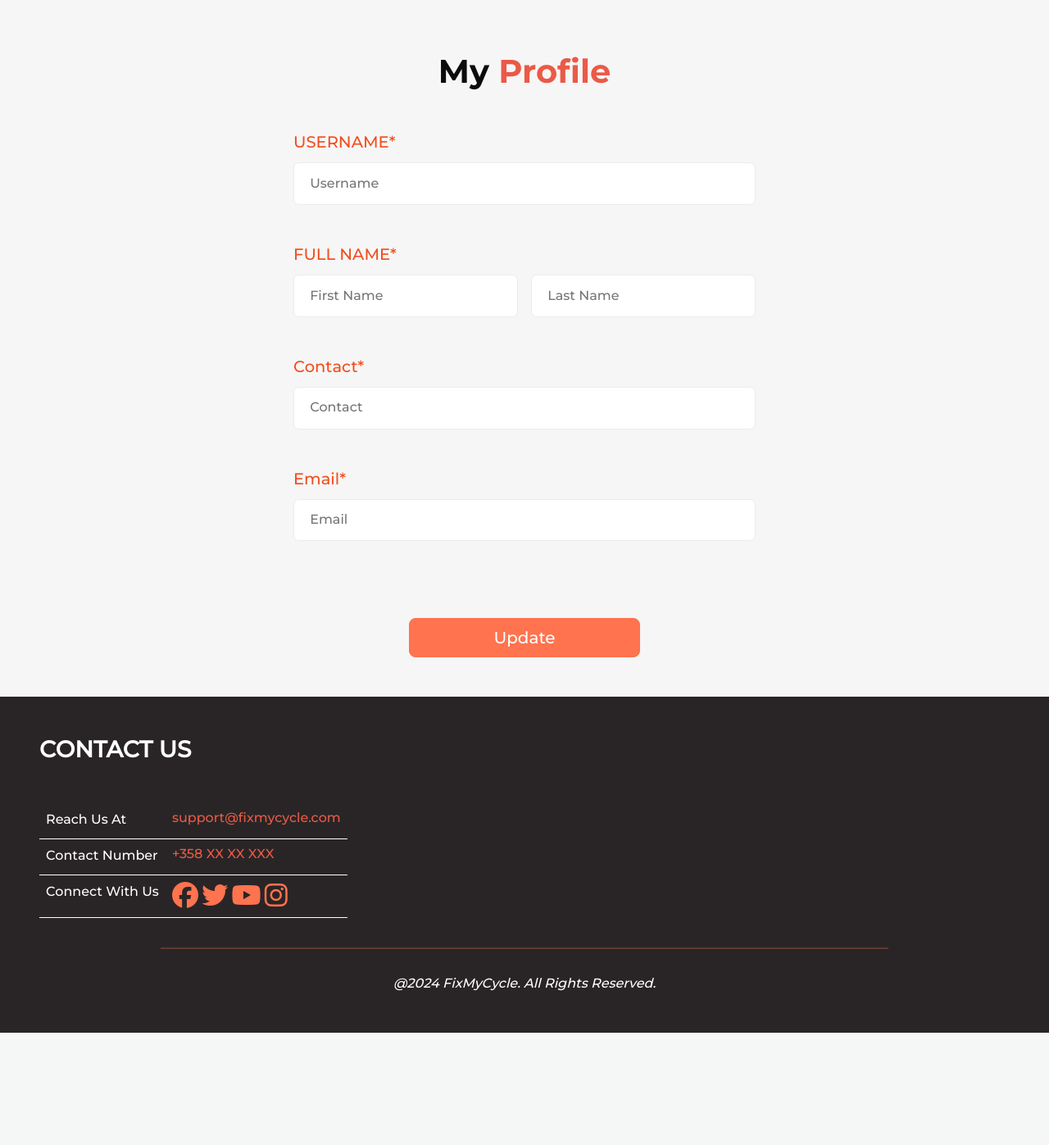
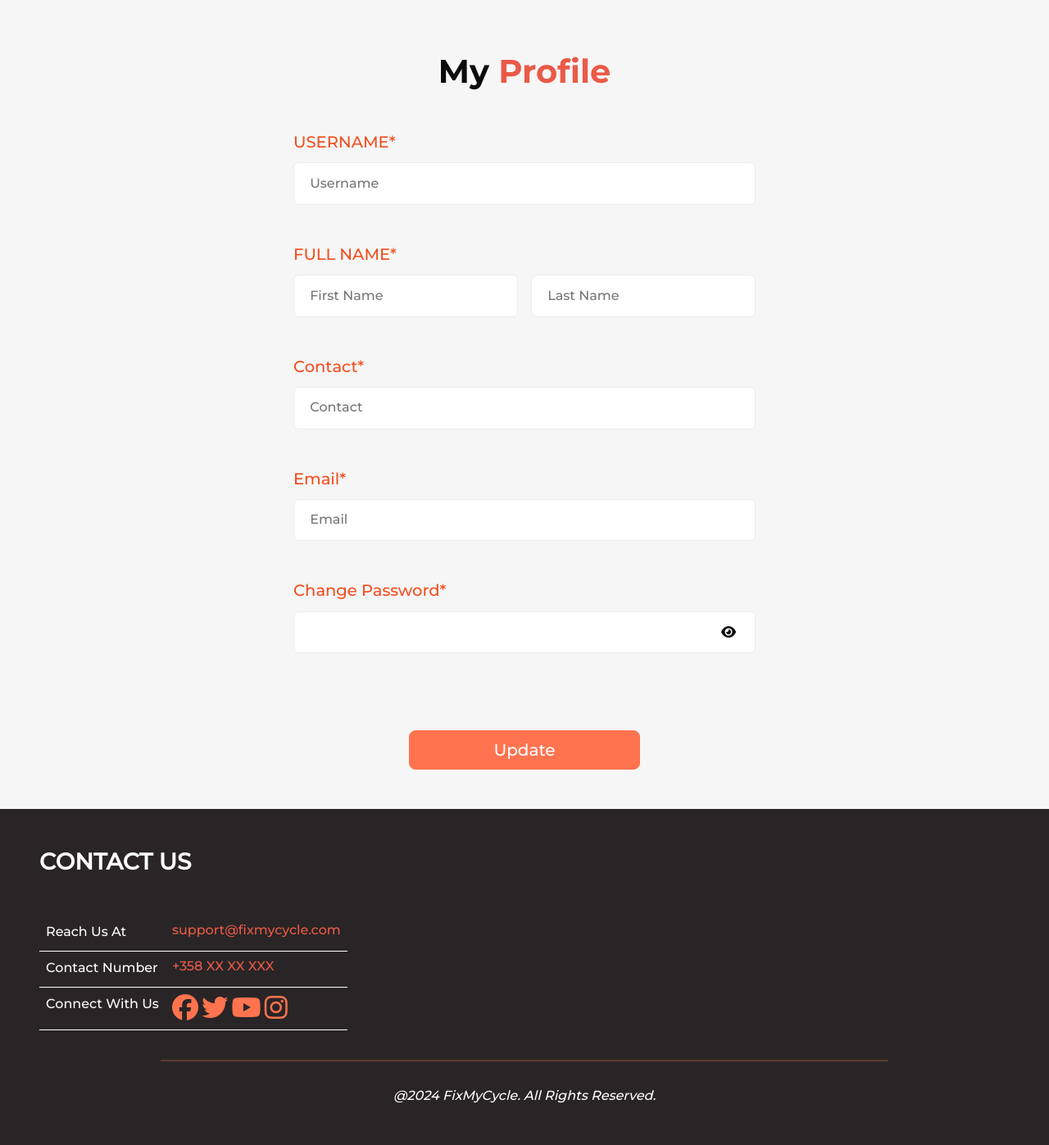
Before and after one commit to rochankhristi99/Team_25_FIX_MY_CYCLE, a PHP site: page /profile.php in a window 1280 px wide. Shown: the part 131-1528 px from the top of the page at 82% size. Before the commit the page ends 1391 px from the top, so only its background shows below. Run offline with PHP 8.4, Linux system fonts and the light colour scheme; the visitor is signed in with stand-in values (Sample User, id 1); data that the repository does not hold is empty.

Commit message:
set validation in Profile page and registration page

```diff
--- a/css/rochan.css
+++ b/css/rochan.css
@@ -305,6 +305,13 @@ body {
 }
 
 
+.toggle-eye {
+    position: absolute;
+    right: 24px;
+    top: 51%;
+    transform: translateY(-50%);
+    cursor: pointer;
+}
 /* If the screen size is 600px wide or less, set the font-size of <div> to 30px */
 
 @media screen and (max-width: 1024px) {
--- a/header.php
+++ b/header.php
@@ -6,11 +6,11 @@ include 'db.php';
 if (isset($_POST['login_btn'])) {
     $email = $_POST['txtEmail'];
     $pswd = $_POST['txtPassword'];
-    $result = mysqli_query($conn, "SELECT * FROM login_table WHERE email_id= '$email' AND password= '$pswd' ");
+    $result = mysqli_query($conn, "SELECT * FROM login_table WHERE (email_id= '$email' OR username='$email') AND password= '$pswd' ");
     if ($result) {
         $row = mysqli_fetch_array($result);
         if ($row) {
-            $username = $row['email_id'];
+            $username = $row['username'];
             $_SESSION["useremail"] = $username;
             $regId = $row['reg_id_fk'];
             $_SESSION["regId"] = $regId;
@@ -49,7 +49,6 @@ if (isset($_POST['login_btn'])) {
         .error {
             color: red;
         }
-
     </style>
 </head>
 
@@ -67,12 +66,11 @@ if (isset($_POST['login_btn'])) {
                     </div>
                     <div class="modal-body row">
                         <div class="col-12">
-                            <label class="f-label">Email*</label>
-                            <input type="email" name="txtEmail" class="f-input" id="txtEmail" placeholder="Email"
-                                style="margin-bottom: 6px;" required>
-                            <span id="emailError" class="error"></span><br><br>
+                            <label class="f-label">Username or Email*</label>
+                            <input type="text" name="txtEmail" class="f-input" id="txtEmail"
+                                placeholder="Username or Email" style="margin-bottom: 6px;" required>
                         </div>
-
+<!--
                         <div class="col-12">
                             <label class="f-label">Password*</label>
                             <input type="password" name="txtPassword" class="f-input" id="txtPassword"
@@ -82,9 +80,25 @@ if (isset($_POST['login_btn'])) {
                             <span class="error" id="error">
                                 <?php echo $loginErr; ?>
                             </span>
+                        </div> -->
 
+                        <div class="col-12">
+                            <label for="inputPswd" class="f-label">Password*</label>
+                            <div class="password-input-container" style="position: relative;">
+                                <input type="password" class="f-input password" name="txtPassword" id="txtPassword" placeholder="Password" style="margin-bottom: 30px;" maxlength="12" minlength="6"
+                                required>
+                                <span class="toggle-eye" onclick="togglePasswordVisibility()">
+                                    <i id="eyeIcon" class="fa fa-eye eyeIcon"></i>
+                                </span>
+                            </div>
+                            <span id="passwordError" class="error"></span>
+                            <span class="error" id="error">
+                                <?php echo $loginErr; ?>
+                            </span>
                         </div>
-                        <a class="f-label" href="RegForm.php">registration ?</a>
+
+
+                        <a class="f-label" href="RegForm.php">Sign Up ?</a>
                     </div>
                     <div class="modal-footer">
 
@@ -151,6 +165,8 @@ if (isset($_POST['login_btn'])) {
                             data-bs-target="#exampleModal">
                             LOGIN
                         </button>
+                        <a class="btn btn-primary bg-dark border-dark" href="RegForm.php">Sign Up</a>
+
                         <!-- <a href="login_page.php" class="btn btn-primary">LOGIN</a> -->
                         <?php
                     }
--- a/profile.php
+++ b/profile.php
@@ -16,6 +16,8 @@ $a = $_SESSION["regId"];
 $result = mysqli_query($conn, "SELECT * FROM registration_table WHERE registration_id= '$a'");
 $row = mysqli_fetch_array($result);
 
+$result2 = mysqli_query($conn, "SELECT * FROM login_table WHERE reg_id_fk= '$a'");
+$row2 = mysqli_fetch_array($result2);
 
 if (isset($_POST['submitUpdate'])) {
 
@@ -23,23 +25,23 @@ if (isset($_POST['submitUpdate'])) {
     $fname = $_POST['fname'];
     $lname = $_POST['lname'];
     $contact = $_POST['contactno'];
+    $pswd = $_POST['inputPswd'];
 
     $query = mysqli_query($conn, "UPDATE registration_table set username='$uname', first_name='$fname', last_name='$lname',contact_no='$contact' where registration_id='$a'");
-    if ($query) {
+
+    $query2 = mysqli_query($conn, "UPDATE login_table set password='$pswd' where reg_id_fk='$a'");
+
+    if ($query && $query2) {
         //$MyMsg = "Your information is updated Successfully.";
         echo "<script>window.location.href = 'profile.php?upd=true';</script>";
     } else {
 
-       // echo "Error inserting record into registration table: " . mysqli_error($conn);
-       echo "<script>window.location.href = 'Errorpage.php';</script>";
+        // echo "Error inserting record into registration table: " . mysqli_error($conn);
+        echo "<script>window.location.href = 'Errorpage.php';</script>";
     }
 }
 ?>
-<style>
-    p {
-        color: red;
-    }
-</style>
+
 <!--Main Content Section Start-->
 <div class="body_sec">
 
@@ -61,35 +63,35 @@ if (isset($_POST['submitUpdate'])) {
         </div>
         <div class="col-lg-6">
 
-            <form class="row g-3" name="profile_form" action="" method="post">
+            <form class="row g-3" name="profile_form" action="" method="post" onsubmit="return validateForm()">
 
 
                 <div class="col-12">
                     <label for="inputAddress" class="f-label">USERNAME*</label>
                     <input type="text" name="uname" value="<?php echo $row['username']; ?>" class="f-input"
-                        id="inputUsername" placeholder="Username">
-                    <p id="Registration_idError">
+                        id="inputUsername" placeholder="Username" required>
+                    <p id="Registration_idError" class="text-danger">
                 </div>
 
                 <div class="col-md-6">
                     <label for="inputEmail4" class="f-label">FULL NAME*</label>
                     <input type="text" name="fname" value="<?php echo $row['first_name']; ?>" class="f-input"
-                        placeholder="First Name" id="inputFirstname">
-                    <p id="fnameError"></p>
+                        placeholder="First Name" id="inputFirstname" required>
+                    <p id="fnameError" class="text-danger"></p>
                 </div>
 
                 <div class="col-md-6">
                     <label for="inputEmail4" class="f-label"><br></label>
                     <input type="text" name="lname" value="<?php echo $row['last_name']; ?>" class="f-input"
-                        placeholder="Last Name" id="inputLastname">
-                    <p id="lnameError"></p>
+                        placeholder="Last Name" id="inputLastname" required>
+                    <p id="lnameError" class="text-danger"></p>
                 </div>
 
                 <div class="col-12">
                     <label for="inputAddress" class="f-label">Contact*</label>
                     <input type="text" name="contactno" value="<?php echo $row['contact_no']; ?>" class="f-input"
-                        id="inputContact" placeholder="Contact">
-                    <p id="contactError"></p>
+                        id="inputContact" placeholder="Contact" required>
+                    <p id="contactError" class="text-danger"></p>
                 </div>
 
                 <div class="col-12">
@@ -97,6 +99,18 @@ if (isset($_POST['submitUpdate'])) {
                     <input type="email" value="<?php echo $row['email_id']; ?>" class="f-input" id="inputEmail"
                         placeholder="Email" disabled>
                 </div>
+
+                <div class="col-12">
+                    <label for="inputPswd" class="f-label">Change Password*</label>
+                    <div class="password-input-container" style="position: relative;">
+                        <input type="password" value="<?php echo $row2['password']; ?>" class="f-input password" name="inputPswd" id="inputPswd">
+                        <span class="toggle-eye" onclick="togglePasswordVisibility()">
+                            <i id="eyeIcon" class="fa fa-eye eyeIcon"></i>
+                        </span>
+                    </div>
+                    <p id="PaswdError" class="text-danger"></p>
+                </div>
+
 
                 <div class="col-12 mb-5">
                     <center>
@@ -115,7 +129,24 @@ if (isset($_POST['submitUpdate'])) {
 
 </div>
 <!--Main Content Section End-->
+<!-- <script>
+    function togglePasswordVisibility() {
+        var input = document.getElementById("inputPswd");
+        var eyeIcon = document.getElementById("eyeIcon");
+
+        if (input.type === "password") {
+            input.type = "text";
+            eyeIcon.classList.remove("fa-eye");
+            eyeIcon.classList.add("fa-eye-slash");
+        } else {
+            input.type = "password";
+            eyeIcon.classList.remove("fa-eye-slash");
+            eyeIcon.classList.add("fa-eye");
+        }
+    }
+</script> -->
 <script>
+
     // function to validate Username
     function validateUsername() {
         const reg_id = document.getElementById('inputUsername').value;
@@ -163,8 +194,11 @@ if (isset($_POST['submitUpdate'])) {
         const contact = document.getElementById('inputContact').value;
         const contactError = document.getElementById('contactError');
 
-        if (contact === "" || !contact.includes("+")) {
-            contactError.innerHTML = "Include the country code";
+        // Regular expression to match a string that starts with a '+', followed by digits
+        var contactRegex = /^\+\d+$/;
+
+        if (contact === "" || !contactRegex.test(contact)) {
+            contactError.innerHTML = "Contact number must be start with (+ country code) and only digits e.g. +358 XX XXXXXXX";
             return false;
         } else {
             contactError.innerHTML = "";
@@ -172,15 +206,43 @@ if (isset($_POST['submitUpdate'])) {
         }
     }
 
-
-
+    // function to validate password
+    function validatePassword() {
+        debugger
+        const password = document.getElementById('inputPswd').value;
+        const passwordError = document.getElementById('PaswdError');
+        var pswdRegex = /(?=.*\d)(?=.*[a-z])(?=.*[A-Z]).{6,12}/;
+        if (!pswdRegex.test(password)) {
+            passwordError.innerHTML = "Must contain at least one number, one uppercase and lowercase letter, and be between 6 and 12 characters long";
+            return false;
+        } else {
+            passwordError.innerHTML = "";
+            return true;
+        }
+    }
     // event listener for real time validation
     document.getElementById("inputUsername").addEventListener("input", validateUsername);
     document.getElementById("inputFirstname").addEventListener("input", validateFname);
-    document.getElementById("inputeLastname").addEventListener("input", validateLname);
+    document.getElementById("inputLastname").addEventListener("input", validateLname);
+    document.getElementById("inputContact").addEventListener("input", validateContact);
+    document.getElementById("inputPswd").addEventListener("input", validatePassword);
 
-    //document.getElementById("contact").addEventListener("input", validateContact);
+    function validateForm() {
 
+        var isUsernameValid = validateUsername();
+        var isFirstnameValid = validateFname();
+        var isLastnameValid = validateLname();
+        var isContactValid = validateContact();
+        var isvalidatePassword = validatePassword();
+
+        if (isUsernameValid && isFirstnameValid && isLastnameValid && isContactValid && isvalidatePassword) {
+
+            return true;
+        } else {
+
+            return false;
+        }
+    }
 </script>
 
 <?php
```
Also changed, not shown: RegForm.php (+28 -27 lines), css/rochan.js (+45 -0 lines), view_service.php (+7 -2 lines).
